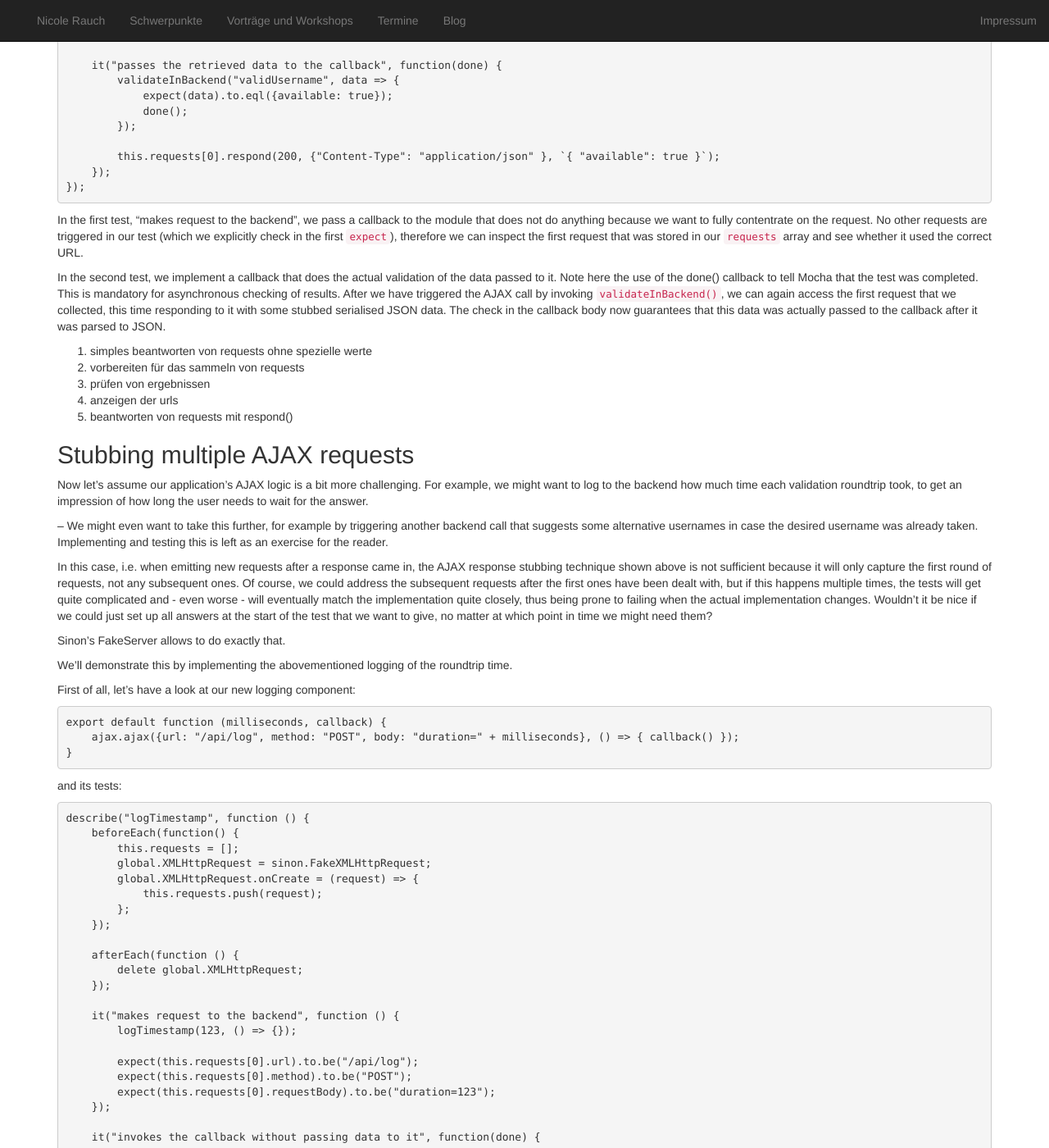
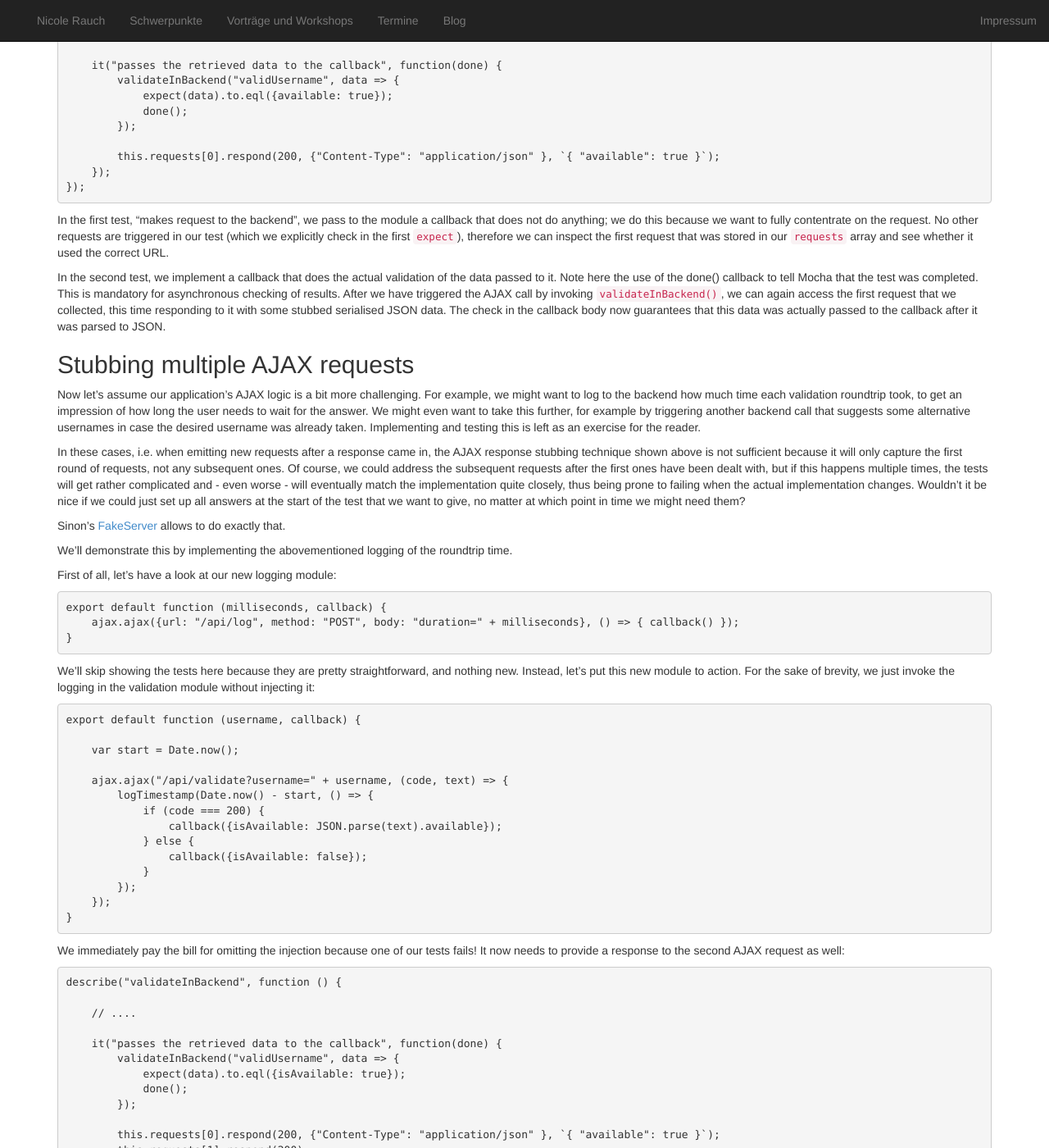
Before and after one commit to NicoleRauch/BusinessWebsite, a Jekyll site: the page built from jekyll/_posts/2015-12-20-lightweight-stubbing-of-ajax-requests-in-javascript.md, in a window 1280 px wide and 1400 px high, scrolled down 3128 px. Shown: the whole window at 82% size. Built offline with Jekyll 4.4.1, drawn with Linux system fonts in a browser that asks for light colours; nearby versions of some CDN libraries; library files that are not in the unit come from our copies; some of the changed text lies outside the part shown.

Commit message:
Polishing the newest blogpost a bit.

```diff
--- a/jekyll/_posts/2015-12-20-lightweight-stubbing-of-ajax-requests-in-javascript.md
+++ b/jekyll/_posts/2015-12-20-lightweight-stubbing-of-ajax-requests-in-javascript.md
@@ -52,9 +52,9 @@
 
 Now let's add the validation step which consists of an AJAX call to the backend.
 Of course, we can directly make that call in the handler function, but that would not be very testable.
-So, the first step is to wrap the AJAX request into its own little component and to inject that component from the outside. Here,
+So, the first step is to wrap the AJAX request into its own little module and to inject that module from the outside. Here,
 we can either inject a validation module via the React.js props, or we fall back to using the real validation module, thus making the injection optional.
-This way, you can inject an AJAX request component stub in your Username component test without the need to worry about dealing with AJAX at all.
+This way, you can inject an AJAX request module stub in your <code>Username</code> component test without the need to worry about dealing with AJAX at all.
 
 The AJAX module takes two parameters, the username that was typed in and a callback that gets invoked when the AJAX call is returned. The call's result is passed to the callback. We want to give feedback to the user whether the username was ok or not. Therefore, we store the result in the component's state and display a warning when the username was already taken.
 This is what our fully functional component looks like:
@@ -88,7 +88,7 @@
 }
 </pre>
 
-Now we can test all of the widget's functionality by stubbing out the whole validation component:
+Now we can test all of the widget's functionality by stubbing out the whole validation module:
 
 <pre>
 describe("UsernameTest", function () {
@@ -121,7 +121,7 @@
 
 We could write this test using Karma, QUnit or other testing frameworks, and we could run it in a browser.
 But as I said above, we like fast tests, and firing up a full-fledged browser is not exactly fast.
-To make the test execution even more lightweight, we decided to run it without browser using Mocha, a Node.js based test runner. Of course, we still need the DOM, especially the global <code>document</code> and <code>window</code>. We emulate these with the help of jsdom which is a DOM implementation in JavaScript.
+Therefore, we decided to run the tests without any browser -- instead, we use Mocha, a Node.js based test runner. Of course, we still need the DOM, especially the global <code>document</code> and <code>window</code>. We emulate these with the help of jsdom which is a DOM implementation in JavaScript.
 
 By stubbing out the validation module, we can test all of our component's functionality without ever needing to think about the AJAX call.
 
@@ -180,32 +179,23 @@
 });
 </pre>
 
-In the first test, "makes request to the backend", we pass a callback to the module that does not do anything because we want to fully contentrate on the request. No other requests are triggered in our test (which we explicitly check in the first <code>expect</code>), therefore we can inspect the first request that was stored in our <code>requests</code> array and see whether it used the correct URL.
+In the first test, "makes request to the backend", we pass to the module a callback that does not do anything; we do this because we want to fully contentrate on the request. No other requests are triggered in our test (which we explicitly check in the first <code>expect</code>), therefore we can inspect the first request that was stored in our <code>requests</code> array and see whether it used the correct URL.
 
 In the second test, we implement a callback that does the actual validation of the data passed to it. Note here the use of the done() callback to tell Mocha that the test was completed. This is mandatory for asynchronous checking of results. After we have triggered the AJAX call by invoking <code>validateInBackend()</code>, we can again access the first request that we collected, this time responding to it with some stubbed serialised JSON data. The check in the callback body now guarantees that this data was actually passed to the callback after it was parsed to JSON.
-
-
-
-1. simples beantworten von requests ohne spezielle werte
-1. vorbereiten für das sammeln von requests
-1. prüfen von ergebnissen
-1. anzeigen der urls
-1. beantworten von requests mit respond()
 
 
 ## Stubbing multiple AJAX requests
 
 Now let's assume our application's AJAX logic is a bit more challenging. For example, we might want to log to the backend how much time each validation roundtrip took, to get an impression of how long the user needs to wait for the answer.
+We might even want to take this further, for example by triggering another backend call that suggests some alternative usernames in case the desired username was already taken. Implementing and testing this is left as an exercise for the reader.
 
--- We might even want to take this further, for example by triggering another backend call that suggests some alternative usernames in case the desired username was already taken. Implementing and testing this is left as an exercise for the reader.
+In these cases, i.e. when emitting new requests after a response came in, the AJAX response stubbing technique shown above is not sufficient because it will only capture the first round of requests, not any subsequent ones. Of course, we could address the subsequent requests after the first ones have been dealt with, but if this happens multiple times, the tests will get rather complicated and - even worse - will eventually match the implementation quite closely, thus being prone to failing when the actual implementation changes. Wouldn't it be nice if we could just set up all answers at the start of the test that we want to give, no matter at which point in time we might need them?
 
-In this case, i.e. when emitting new requests after a response came in, the AJAX response stubbing technique shown above is not sufficient because it will only capture the first round of requests, not any subsequent ones. Of course, we could address the subsequent requests after the first ones have been dealt with, but if this happens multiple times, the tests will get quite complicated and - even worse - will eventually match the implementation quite closely, thus being prone to failing when the actual implementation changes. Wouldn't it be nice if we could just set up all answers at the start of the test that we want to give, no matter at which point in time we might need them?
-
-Sinon's FakeServer allows to do exactly that.
+Sinon's [FakeServer](http://sinonjs.org/docs/#fakeServer) allows to do exactly that.
 
 We'll demonstrate this by implementing the abovementioned logging of the roundtrip time.
 
-First of all, let's have a look at our new logging component:
+First of all, let's have a look at our new logging module:
 
 <pre>
 export default function (milliseconds, callback) {
@@ -213,42 +203,7 @@
 }
 </pre>
 
-and its tests:
-
-<pre>
-describe("logTimestamp", function () {
-    beforeEach(function() {
-        this.requests = [];
-        global.XMLHttpRequest = sinon.FakeXMLHttpRequest;
-        global.XMLHttpRequest.onCreate = (request) => {
-            this.requests.push(request);
-        };
-    });
-
-    afterEach(function () {
-        delete global.XMLHttpRequest;
-    });
-
-    it("makes request to the backend", function () {
-        logTimestamp(123, () => {});
-
-        expect(this.requests[0].url).to.be("/api/log");
-        expect(this.requests[0].method).to.be("POST");
-        expect(this.requests[0].requestBody).to.be("duration=123");
-    });
-
-    it("invokes the callback without passing data to it", function(done) {
-        logTimestamp(250, data => {
-            expect(data).to.be(undefined);
-            done();
-        });
-
-        this.requests[0].respond(200);
-    });
-});
-</pre>
-
-This is pretty straightforward, and nothing new. Now let's put this new component to action. For the sake of brevity, we just invoke the logging in the validation component without injecting it:
+We'll skip showing the tests here because they are pretty straightforward, and nothing new. Instead, let's put this new module to action. For the sake of brevity, we just invoke the logging in the validation module without injecting it:
 
 <pre>
 export default function (username, callback) {
@@ -288,9 +243,9 @@
 
 Of course, this is a strong indicator that we should provide a better separation of concerns here, but for the sake of this post I'll leave you to it.
 
-So far, so well; we have tested all modules in isolation, but where are our integration tests? Here they come!
+So far, so well; we have tested all modules in isolation, but where are our integration tests? Let's have a look at them.
 
-Firstly, we need to set up the Sinon FakeServer. This is a bit tricky because it does not play well with jsdom if we don't force it to. This is done in the beforeEach: <code>sinon.xhr.supportsCORS = true;</code> makes the FakeServer handle XHR correctly even when run in a jsdom environment. After we've mastered this, we can create the fake server and make it available in the global XMLHttpRequest.
+Firstly, we need to set up the Sinon FakeServer. This is a bit tricky because it does not play well with jsdom if we don't force it to. This forcing is done in the beforeEach: <code>sinon.xhr.supportsCORS = true;</code> makes the FakeServer handle XHR correctly even when run in a jsdom environment. After we've mastered this, we can create the fake server and make it available in the global XMLHttpRequest.
 
 In the tests, we can now stub as many AJAX calls as we need, using the server's respondWith() function. If we are not sure which requests we actually get, we can print them to the console with the line <pre>this.server.respondWith(response => { console.log(response.url); });</pre> (of course we can print as much information about the request as we like).
 
@@ -356,3 +311,9 @@
 The full code for this article is available [on GitHub](https://github.com/NicoleRauch/StubbingAjaxRequests).
 
 To run it, prepare the project with Grunt (<code>grunt prepare</code> in the top-level directory) and load the index.html in a webserver (sorry, but you cannot simply open it in a browser because of CORS restrictions).
+
+<hr/>
+
+## Comments
+
+(please comment on this article <a href="mailto:info@nicole-rauch.de?Subject=Your blogpost 'Lightweight Stubbing of AJAX Requests in JavaScript'">via email</a>)
```
Also changed, not shown: other parts of jekyll/_posts/2015-12-20-lightweight-stubbing-of-ajax-requests-in-javascript.md (+2 -3 lines).
